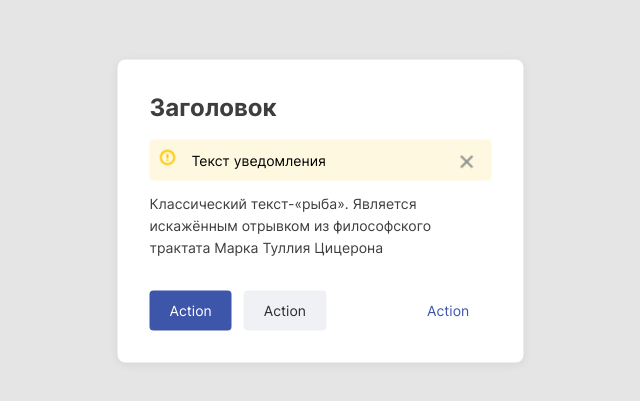
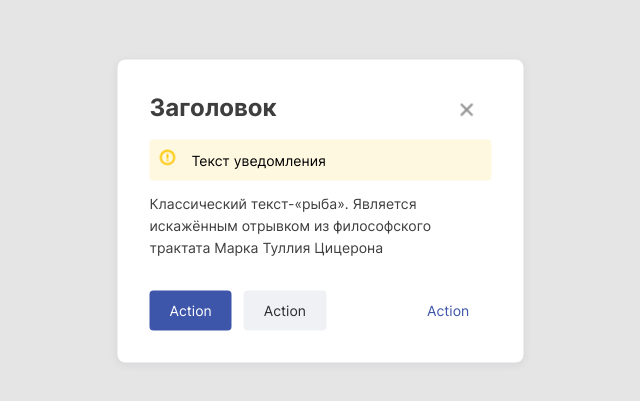
Before and after one commit to natalikulybina/lesson_8, a plain HTML site: page index.html in a window 1280 px wide. Shown: the part 189-590 px from the top of the page, 323-963 px from the left. Drawn offline with Linux system fonts and the light colour scheme.

Commit message:
Change position

```diff
--- a/css/style.css
+++ b/css/style.css
@@ -41,7 +41,7 @@
 
 .shape {
   position: absolute;
-  top: 136px;
+  top: 84px;
   right: 170px;
 }
 
```
